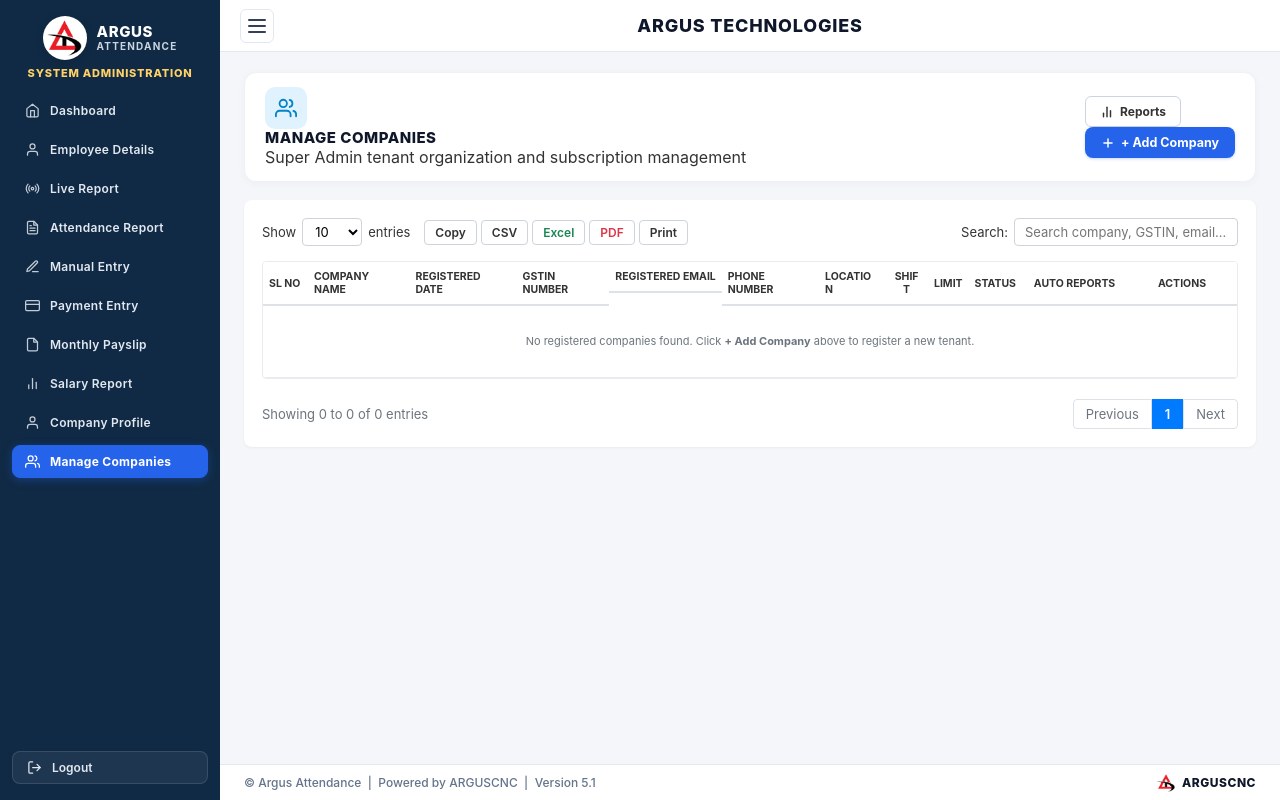
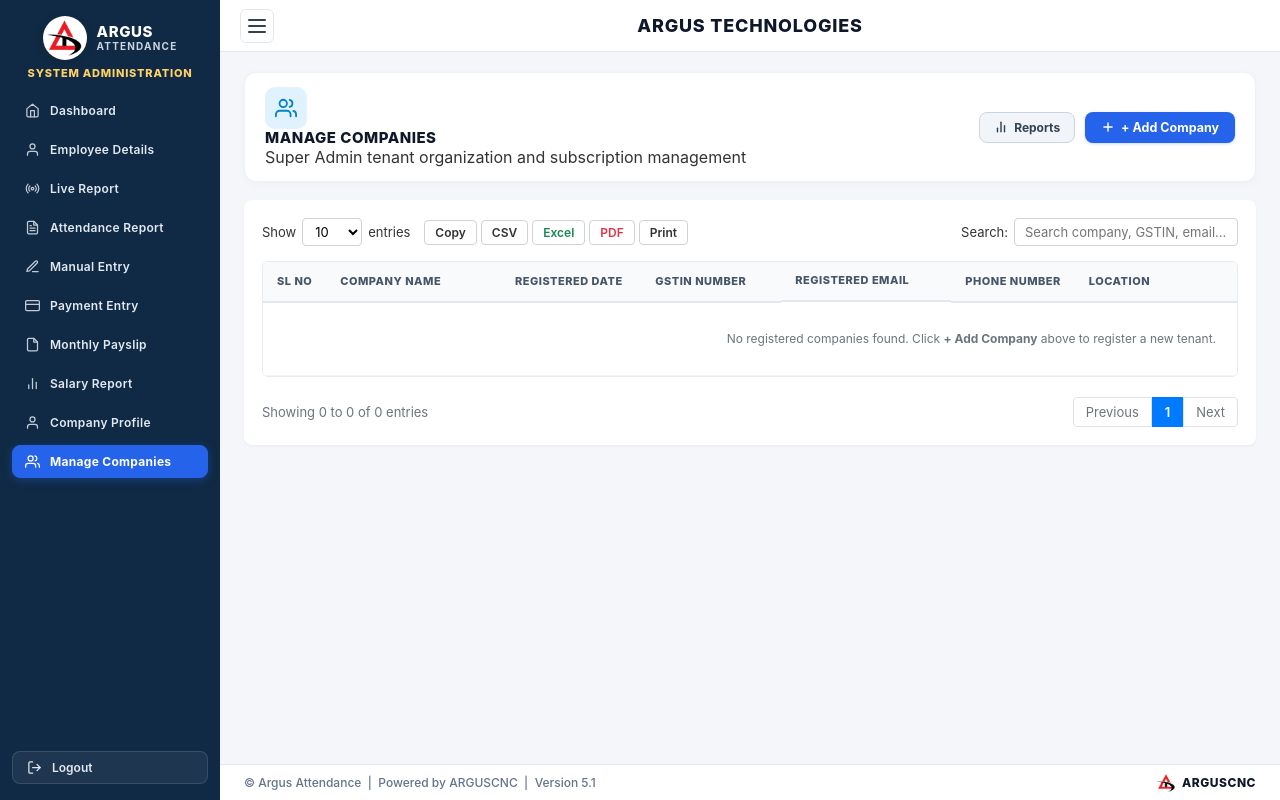
Before and after one commit to productionargus-wq/Simple-AI-Attendance, a Flask app: page /manage-companies in a window 1280 px wide. Run offline with Flask 3, Linux system fonts and the light colour scheme; the visitor is signed in with stand-in values (Sample User, id 1); data that the repository does not hold is empty.

Commit message:
Remove update button from attendance report, place manage company buttons in single row, and beautify company table layout

```diff
--- a/static/css/style.css
+++ b/static/css/style.css
@@ -414,6 +414,13 @@ body.sidebar-collapsed .app-footer {
   color: #ffffff;
 }
 
+.banner-actions {
+  display: inline-flex;
+  align-items: center;
+  gap: 10px;
+  flex-wrap: nowrap;
+}
+
 .btn-secondary-action {
   background-color: #f1f5f9;
   color: #334155;
@@ -489,13 +496,16 @@ body.sidebar-collapsed .app-footer {
 
 /* Status & Basis Pill Badges (Image 2) */
 .status-pill {
-  display: inline-block;
+  display: inline-flex;
+  align-items: center;
+  justify-content: center;
   padding: 3px 10px;
   border-radius: 12px;
   font-size: 11px;
   font-weight: 700;
   text-align: center;
   line-height: 1.2;
+  white-space: nowrap !important;
 }
 
 .status-active,
@@ -671,17 +681,12 @@ body.sidebar-collapsed .app-footer {
 }
 
 .table-responsive {
-  overflow-x: auto;
+  overflow-x: auto !important;
   border: 1px solid #e9ecef;
-  border-radius: 4px;
+  border-radius: 6px;
   margin-bottom: 15px;
   background-color: #ffffff;
-}
-
-@media (min-width: 992px) {
-  .table-responsive {
-    overflow-x: hidden;
-  }
+  -webkit-overflow-scrolling: touch;
 }
 
 .employee-table {
@@ -738,6 +743,51 @@ body.sidebar-collapsed .app-footer {
 
 .employee-table tr:hover {
   background-color: #f8fafc;
+}
+
+/* Manage Companies Custom Table Beautification */
+#companyDataTable {
+  min-width: 1360px;
+  width: 100%;
+  border-collapse: collapse;
+  table-layout: auto;
+}
+
+#companyDataTable th,
+#companyDataTable td {
+  word-break: normal !important;
+  word-wrap: normal !important;
+}
+
+#companyDataTable thead th {
+  background-color: #f8fafc;
+  color: #475569;
+  font-size: 11px;
+  font-weight: 800;
+  letter-spacing: 0.5px;
+  padding: 12px 14px;
+  border-bottom: 2px solid #e2e8f0;
+  white-space: nowrap !important;
+  vertical-align: middle;
+}
+
+#companyDataTable tbody td {
+  padding: 12px 14px;
+  vertical-align: middle;
+  border-bottom: 1px solid #f1f5f9;
+  font-size: 12px;
+  color: #1e293b;
+}
+
+#companyDataTable tbody tr:hover td {
+  background-color: #f8fafc;
+}
+
+#companyDataTable .table-actions {
+  display: inline-flex;
+  align-items: center;
+  gap: 6px;
+  flex-wrap: nowrap;
 }
 
 .photo-link {
--- a/static/js/manage_companies.js
+++ b/static/js/manage_companies.js
@@ -59,6 +59,28 @@ document.addEventListener('DOMContentLoaded', function () {
   const viewCompanyStatusBadge = document.getElementById('viewCompanyStatusBadge');
   const viewCompanyReportsBadge = document.getElementById('viewCompanyReportsBadge');
 
+  function formatDisplayDate(dateStr) {
+    if (!dateStr || dateStr === '-') return '-';
+    if (typeof dateStr === 'string' && (dateStr.includes('T') || (dateStr.includes('-') && dateStr.includes(':')))) {
+      try {
+        const d = new Date(dateStr.replace(' ', 'T'));
+        if (!isNaN(d.getTime())) {
+          const day = String(d.getDate()).padStart(2, '0');
+          const month = String(d.getMonth() + 1).padStart(2, '0');
+          const year = d.getFullYear();
+          let hours = d.getHours();
+          const minutes = String(d.getMinutes()).padStart(2, '0');
+          const ampm = hours >= 12 ? 'PM' : 'AM';
+          hours = hours % 12;
+          hours = hours ? hours : 12;
+          const strHours = String(hours).padStart(2, '0');
+          return `${day}/${month}/${year} ${strHours}:${minutes} ${ampm}`;
+        }
+      } catch (e) {}
+    }
+    return dateStr;
+  }
+
   // Fetch and display companies
   async function loadCompanies(page = 1) {
     currentPage = page;
@@ -105,14 +127,14 @@ document.addEventListener('DOMContentLoaded', function () {
 
         const isAutoReports = comp.auto_email_reports !== false;
         const autoReportsBadge = isAutoReports
-          ? `<button type="button" class="btn-toggle-auto-reports btn-reports-enabled" data-id="${comp.id}" data-name="${escapeHtml(comp.company_name)}" data-state="true" title="Auto Email Reports: ENABLED (Click to turn off)" style="background-color: #e8f5e9; color: #2e7d32; border: 1.5px solid #a5d6a7; border-radius: 16px; padding: 4px 10px; font-size: 11px; font-weight: 800; cursor: pointer; display: inline-flex; align-items: center; gap: 5px; transition: all 0.2s ease;">
+          ? `<button type="button" class="btn-toggle-auto-reports btn-reports-enabled" data-id="${comp.id}" data-name="${escapeHtml(comp.company_name)}" data-state="true" title="Auto Email Reports: ENABLED (Click to turn off)" style="background-color: #e8f5e9; color: #2e7d32; border: 1.5px solid #a5d6a7; border-radius: 16px; padding: 4px 10px; font-size: 11px; font-weight: 800; cursor: pointer; display: inline-flex; align-items: center; gap: 5px; transition: all 0.2s ease; white-space: nowrap;">
               <svg width="13" height="13" viewBox="0 0 24 24" fill="none" stroke="currentColor" stroke-width="2.5" stroke-linecap="round" stroke-linejoin="round">
                 <path d="M4 4h16c1.1 0 2 .9 2 2v12c0 1.1-.9 2-2 2H4c-1.1 0-2-.9-2-2V6c0-1.1.9-2 2-2z"></path>
                 <polyline points="22,6 12,13 2,6"></polyline>
               </svg>
               <span>ON</span>
             </button>`
-          : `<button type="button" class="btn-toggle-auto-reports btn-reports-disabled" data-id="${comp.id}" data-name="${escapeHtml(comp.company_name)}" data-state="false" title="Auto Email Reports: DISABLED (Click to turn on)" style="background-color: #f1f5f9; color: #64748b; border: 1.5px solid #cbd5e1; border-radius: 16px; padding: 4px 10px; font-size: 11px; font-weight: 800; cursor: pointer; display: inline-flex; align-items: center; gap: 5px; transition: all 0.2s ease; opacity: 0.85;">
+          : `<button type="button" class="btn-toggle-auto-reports btn-reports-disabled" data-id="${comp.id}" data-name="${escapeHtml(comp.company_name)}" data-state="false" title="Auto Email Reports: DISABLED (Click to turn on)" style="background-color: #f1f5f9; color: #64748b; border: 1.5px solid #cbd5e1; border-radius: 16px; padding: 4px 10px; font-size: 11px; font-weight: 800; cursor: pointer; display: inline-flex; align-items: center; gap: 5px; transition: all 0.2s ease; opacity: 0.85; white-space: nowrap;">
               <svg width="13" height="13" viewBox="0 0 24 24" fill="none" stroke="currentColor" stroke-width="2.2" stroke-linecap="round" stroke-linejoin="round">
                 <path d="M4 4h16c1.1 0 2 .9 2 2v12c0 1.1-.9 2-2 2H4c-1.1 0-2-.9-2-2V6c0-1.1.9-2 2-2z"></path>
                 <line x1="2" y1="2" x2="22" y2="22"></line>
@@ -120,41 +142,42 @@ document.addEventListener('DOMContentLoaded', function () {
               <span>OFF</span>
             </button>`;
 
-        const regDateDisplay = comp.registered_date && comp.registered_date !== '-'
-          ? `<span style="display: inline-block; background-color: #f1f5f9; color: #334155; padding: 3px 7px; border-radius: 4px; font-size: 11px; font-weight: 700; white-space: nowrap;">${escapeHtml(comp.registered_date)}</span>`
+        const formattedDate = formatDisplayDate(comp.registered_date);
+        const regDateDisplay = formattedDate && formattedDate !== '-'
+          ? `<span style="display: inline-block; background-color: #f1f5f9; color: #334155; padding: 3px 8px; border-radius: 4px; font-size: 11px; font-weight: 700; white-space: nowrap;">${escapeHtml(formattedDate)}</span>`
           : `<span style="color: #94a3b8; font-size: 11px;">-</span>`;
 
         const row = document.createElement('tr');
         row.innerHTML = `
-          <td style="font-weight: 700; color: #555;">${slNo}</td>
+          <td style="font-weight: 700; color: #64748b; text-align: center; white-space: nowrap;">${slNo}</td>
           <td>
-            <div style="font-weight: 800; color: #0f172a;">${escapeHtml(comp.company_name)}</div>
-            <div style="font-size: 10px; color: #64748b; font-family: monospace;">ID: ${comp.id}</div>
+            <div style="font-weight: 800; color: #0f172a; font-size: 12.5px; line-height: 1.35;">${escapeHtml(comp.company_name)}</div>
+            <div style="font-size: 10.5px; color: #64748b; font-family: monospace; margin-top: 2px; white-space: nowrap;">ID: ${comp.id}</div>
           </td>
-          <td>${regDateDisplay}</td>
-          <td><code style="background-color: #f1f5f9; padding: 2px 6px; border-radius: 3px; font-size: 11px; color: #334155;">${escapeHtml(comp.gstin || '-')}</code></td>
-          <td>
+          <td style="white-space: nowrap; text-align: center;">${regDateDisplay}</td>
+          <td style="white-space: nowrap;"><code style="background-color: #f1f5f9; padding: 3px 6px; border-radius: 4px; font-size: 11px; color: #334155; font-weight: 600;">${escapeHtml(comp.gstin || '-')}</code></td>
+          <td style="white-space: nowrap;">
             <a href="mailto:${escapeHtml(comp.email)}" style="color: #2563eb; text-decoration: none; font-weight: 700;">
               ${escapeHtml(comp.email)}
             </a>
           </td>
-          <td>${escapeHtml(comp.phone || '-')}</td>
-          <td>
+          <td style="white-space: nowrap; font-weight: 600; color: #334155;">${escapeHtml(comp.phone || '-')}</td>
+          <td style="white-space: nowrap;">
             <div style="font-size: 11px; color: #334155; font-weight: 600;">📍 ${lat}, ${lng}</div>
           </td>
-          <td style="text-align: center;">
-            <span style="font-weight: 700; color: #0f172a; font-size: 12px; background-color: #f8fafc; border: 1px solid #e2e8f0; padding: 3px 8px; border-radius: 6px;">
+          <td style="text-align: center; white-space: nowrap;">
+            <span style="font-weight: 700; color: #0f172a; font-size: 11.5px; background-color: #f8fafc; border: 1px solid #e2e8f0; padding: 3px 8px; border-radius: 6px; display: inline-block;">
               ${escapeHtml(comp.shift_hours || '08:00')}
             </span>
           </td>
-          <td style="text-align: center;">
-            <span style="display: inline-block; background-color: #e2e8f0; color: #1e293b; padding: 4px 10px; border-radius: 12px; font-weight: 800; font-size: 11px;">
+          <td style="text-align: center; white-space: nowrap;">
+            <span style="display: inline-block; background-color: #e2e8f0; color: #1e293b; padding: 3px 8px; border-radius: 12px; font-weight: 800; font-size: 11px;">
               ${comp.employee_count || 0}/${comp.employee_limit || 50}
             </span>
           </td>
-          <td style="text-align: center;">${statusBadge}</td>
-          <td style="text-align: center;">${autoReportsBadge}</td>
-          <td style="text-align: center;">
+          <td style="text-align: center; white-space: nowrap;">${statusBadge}</td>
+          <td style="text-align: center; white-space: nowrap;">${autoReportsBadge}</td>
+          <td style="text-align: center; white-space: nowrap;">
             <div class="table-actions">
               <button class="btn-action-icon btn-action-view" data-id="${comp.id}" title="View Company Details">
                 <svg width="14" height="14" viewBox="0 0 24 24" fill="none" stroke="currentColor" stroke-width="2" stroke-linecap="round" stroke-linejoin="round">
--- a/templates/manage_companies.html
+++ b/templates/manage_companies.html
@@ -17,8 +17,8 @@
       <div class="content-banner-subtitle">Super Admin tenant organization and subscription management</div>
     </div>
   </div>
-  <div class="banner-actions">
-    <button class="btn-export" id="btnOpenReportsModal" style="border: 1px solid #cbd5e1; border-radius: 6px; padding: 7px 14px; font-size: 12px; font-weight: 700; cursor: pointer; display: flex; align-items: center; gap: 6px; background: #ffffff;">
+  <div class="banner-actions" style="display: flex; align-items: center; gap: 10px; flex-wrap: nowrap;">
+    <button class="btn-secondary-action" id="btnOpenReportsModal">
       <svg width="14" height="14" viewBox="0 0 24 24" fill="none" stroke="currentColor" stroke-width="2.5" stroke-linecap="round" stroke-linejoin="round">
         <line x1="18" y1="20" x2="18" y2="10"></line>
         <line x1="12" y1="20" x2="12" y2="4"></line>
@@ -70,23 +70,23 @@
     <table class="employee-table" id="companyDataTable">
       <thead>
         <tr>
-          <th style="width: 45px;">SL NO</th>
-          <th>COMPANY NAME</th>
-          <th>REGISTERED DATE</th>
-          <th>GSTIN NUMBER</th>
-          <th>REGISTERED EMAIL</th>
-          <th>PHONE NUMBER</th>
-          <th>LOCATION</th>
-          <th style="text-align: center;">SHIFT</th>
-          <th style="text-align: center;">LIMIT</th>
-          <th style="text-align: center;">STATUS</th>
-          <th style="text-align: center; width: 105px;">AUTO REPORTS</th>
-          <th style="text-align: center; width: 110px;">ACTIONS</th>
+          <th style="width: 50px; text-align: center; white-space: nowrap;">SL NO</th>
+          <th style="min-width: 170px; white-space: nowrap;">COMPANY NAME</th>
+          <th style="min-width: 145px; white-space: nowrap; text-align: center;">REGISTERED DATE</th>
+          <th style="min-width: 140px; white-space: nowrap;">GSTIN NUMBER</th>
+          <th style="min-width: 170px; white-space: nowrap;">REGISTERED EMAIL</th>
+          <th style="min-width: 120px; white-space: nowrap;">PHONE NUMBER</th>
+          <th style="min-width: 150px; white-space: nowrap;">LOCATION</th>
+          <th style="min-width: 70px; text-align: center; white-space: nowrap;">SHIFT</th>
+          <th style="min-width: 70px; text-align: center; white-space: nowrap;">LIMIT</th>
+          <th style="min-width: 80px; text-align: center; white-space: nowrap;">STATUS</th>
+          <th style="min-width: 110px; text-align: center; white-space: nowrap;">AUTO REPORTS</th>
+          <th style="min-width: 115px; text-align: center; white-space: nowrap;">ACTIONS</th>
         </tr>
       </thead>
       <tbody id="companyTableBody">
         <tr>
-          <td colspan="11" style="text-align: center; padding: 24px; color: #6c757d;">Loading registered companies...</td>
+          <td colspan="12" style="text-align: center; padding: 24px; color: #6c757d;">Loading registered companies...</td>
         </tr>
       </tbody>
     </table>
```
Also changed, not shown: database.py (+25 -24 lines), templates/attendance_report.html (+0 -8 lines).
